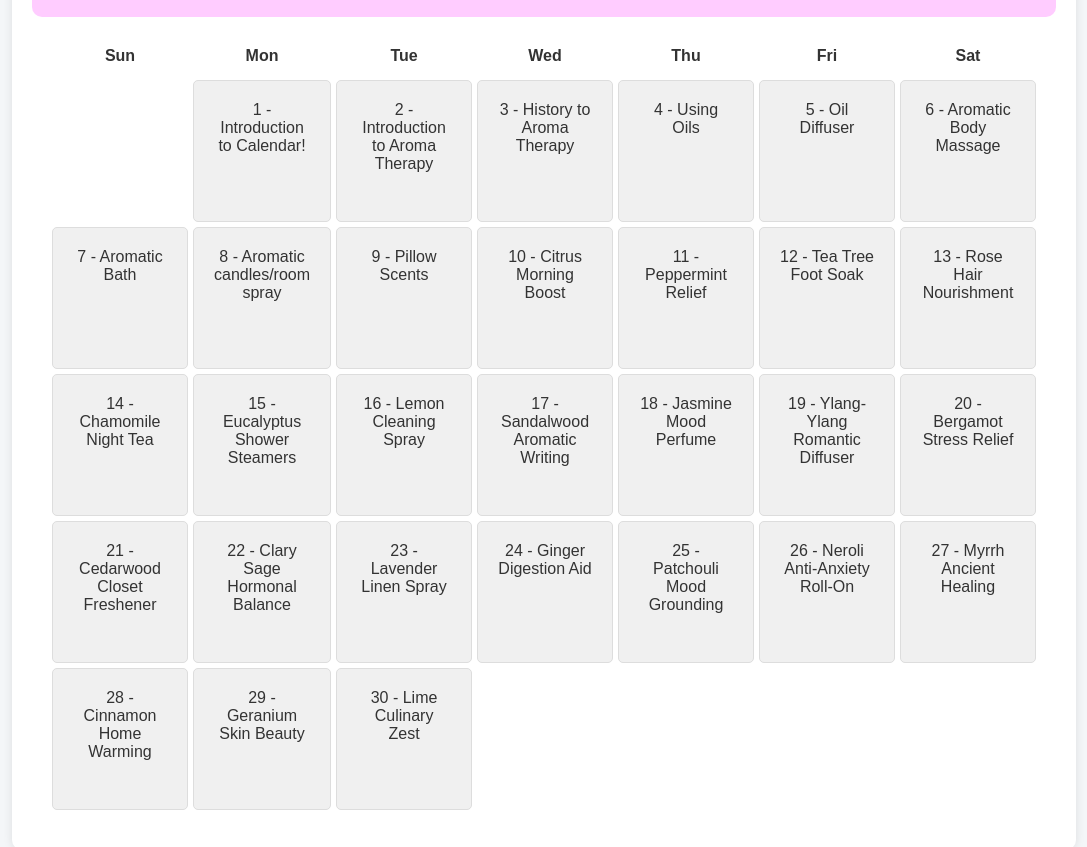
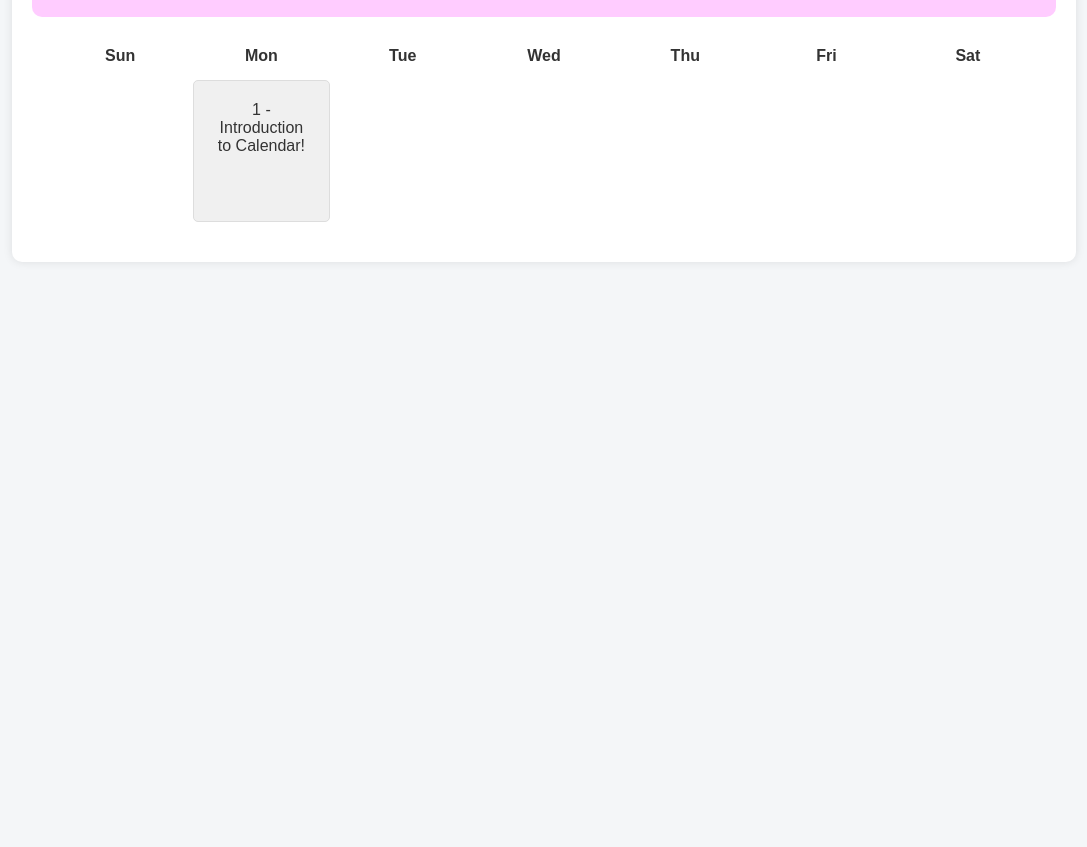
Before and after one commit to AyeshaC123/AromaCalendar, a plain HTML site: page index.html in a window 1280 px wide. Shown: the part 200-1047 px from the top of the page, without its empty margins (96-1183 px from the left). After the commit the page ends 800 px from the top, so only its background shows below. Drawn offline with Linux system fonts and the light colour scheme.

Commit message:
Update index.html

```diff
--- a/index.html
+++ b/index.html
@@ -6,7 +6,7 @@
     <title>Art Therapy Activities Calendar</title>
     <link rel="stylesheet" href="style.css">
     <style>
-
+        /* Additional CSS styles */
         .day:hover {
             background-color: rgb(243, 179, 243);
             cursor: pointer;
@@ -15,10 +15,13 @@
 </head>
 <body>
     <div class="calendar-container">
+        <!-- Header -->
         <header>
             <h1>Aroma Therapy Activities</h1>
             <h2>November 2024</h2>
         </header>
+
+        <!-- Calendar -->
         <div id="calendar">
             <!-- Day headers -->
             <div class="day-header">Sun</div>
@@ -29,46 +32,19 @@
             <div class="day-header">Fri</div>
             <div class="day-header">Sat</div>
 
+            <!-- Empty space for alignment -->
+            <div class="empty-day"></div>
+
+            <!-- Days with activities -->
+            <!-- Replace 'openActivity' with appropriate function -->
+            <div class="day" onclick="openActivity('days/day1.html')">1 - Introduction to Calendar!</div>
+            <!-- Add more days here... -->
 
             <div class="empty-day"></div>
-
-            <!-- Days (1-30) with activities -->
-            <div class="day" onclick="openActivity('days/day1.html')">1 - Introduction to Calendar!</div>
-            <div class="day" onclick="openActivity('days/day2.html')">2 - Introduction to Aroma Therapy</div>
-            <div class="day" onclick="openActivity('days/day3.html')">3 - History to Aroma Therapy</div>
-            <div class="day" onclick="openActivity('days/day4.html')">4 - Using Oils</div>
-            <div class="day" onclick="openActivity('days/day5.html')">5 - Oil Diffuser</div>
-            <div class="day" onclick="openActivity('days/day6.html')">6 - Aromatic Body Massage</div>
-            <div class="day" onclick="openActivity('days/day7.html')">7 - Aromatic Bath</div>
-            <div class="day" onclick="openActivity('days/day8.html')">8 - Aromatic candles/room spray</div>
-            <div class="day" onclick="openActivity('days/day9.html')">9 - Pillow Scents</div>
-            <div class="day" onclick="openActivity('days/day10.html')">10 - Citrus Morning Boost</div>
-            <div class="day" onclick="openActivity('days/day11.html')">11 - Peppermint Relief</div>
-            <div class="day" onclick="openActivity('days/day12.html')">12 - Tea Tree Foot Soak</div>
-            <div class="day" onclick="openActivity('days/day13.html')">13 - Rose Hair Nourishment</div>
-            <div class="day" onclick="openActivity('days/day14.html')">14 - Chamomile Night Tea</div>
-            <div class="day" onclick="openActivity('days/day15.html')">15 - Eucalyptus Shower Steamers</div>
-            <div class="day" onclick="openActivity('days/day16.html')">16 - Lemon Cleaning Spray</div>
-            <div class="day" onclick="openActivity('days/day17.html')">17 - Sandalwood Aromatic Writing</div>
-            <div class="day" onclick="openActivity('days/day18.html')">18 - Jasmine Mood Perfume</div>
-            <div class="day" onclick="openActivity('days/day19.html')">19 - Ylang-Ylang Romantic Diffuser</div>
-            <div class="day" onclick="openActivity('days/day20.html')">20 - Bergamot Stress Relief</div>
-            <div class="day" onclick="openActivity('days/day21.html')">21 - Cedarwood Closet Freshener</div>
-            <div class="day" onclick="openActivity('days/day22.html')">22 - Clary Sage Hormonal Balance</div>
-            <div class="day" onclick="openActivity('days/day23.html')">23 - Lavender Linen Spray</div>
-            <div class="day" onclick="openActivity('days/day24.html')">24 -  Ginger Digestion Aid</div>
-            <div class="day" onclick="openActivity('days/day25.html')">25 - Patchouli Mood Grounding</div>
-            <div class="day" onclick="openActivity('days/day26.html')">26 - Neroli Anti-Anxiety Roll-On</div>
-            <div class="day" onclick="openActivity('days/day27.html')">27 - Myrrh Ancient Healing</div>
-            <div class="day" onclick="openActivity('days/day28.html')">28 - Cinnamon Home Warming</div>
-            <div class="day" onclick="openActivity('days/day29.html')">29 - Geranium Skin Beauty</div>
-            <div class="day" onclick="openActivity('days/day30.html')">30 - Lime Culinary Zest</div>
-
-
-            <div class="empty-day"></div>
-
         </div>
     </div>
+
+    <!-- JavaScript -->
     <script src="script.js"></script>
 </body>
 </html>
```
